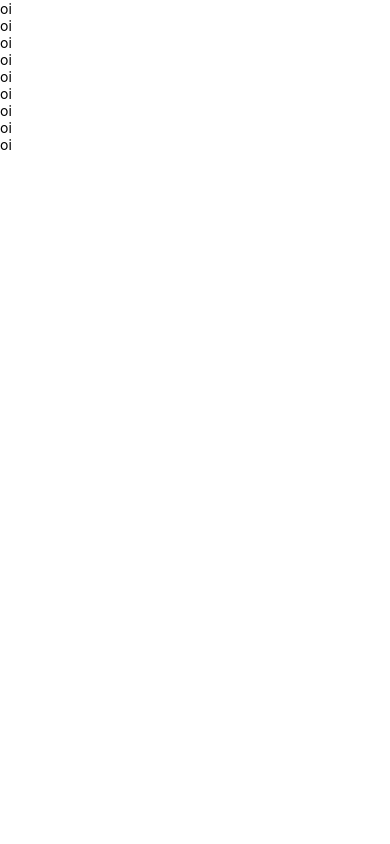
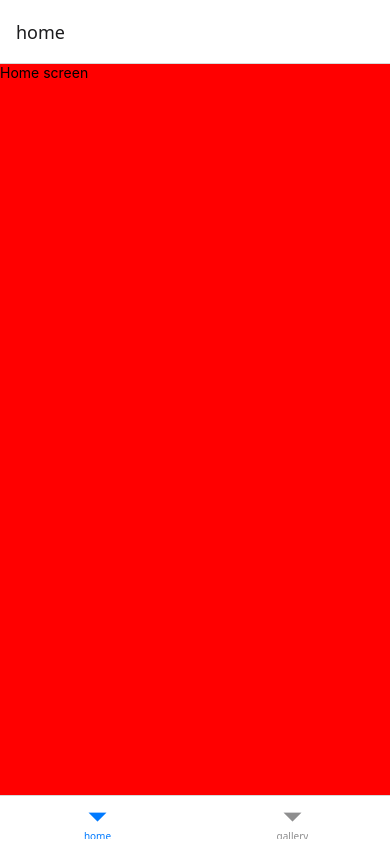
Before and after one commit to andreterceiro/test-react-native-app-03, a React Native app in the folder test-app-3/: screen / in a window 390 px wide. Built offline with nearby package versions, Linux system fonts and the light colour scheme.

Commit message:
feat: adjusting the index of src/routes

```diff
--- a/test-app-3/src/routes/index.tsx
+++ b/test-app-3/src/routes/index.tsx
@@ -1,15 +1,10 @@
-import {View, Text} from 'react-native'
+import { NavigationContainer } from '@react-navigation/native'
+import BottomTabsRoutes from './bottom-tabs.routes'
 
 export default function Routes() {
-    return <View>
-        <Text>oi</Text>
-        <Text>oi</Text>
-        <Text>oi</Text>
-        <Text>oi</Text>
-        <Text>oi</Text>
-        <Text>oi</Text>
-        <Text>oi</Text>
-        <Text>oi</Text>
-        <Text>oi</Text>
-    </View>
-}
+    return (
+      <NavigationContainer>
+        <BottomTabsRoutes />
+      </NavigationContainer>
+    )
+  }
```
